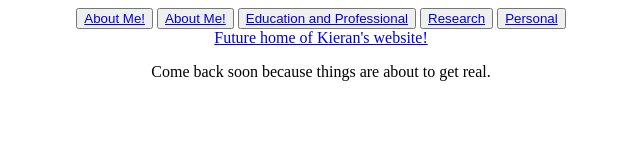
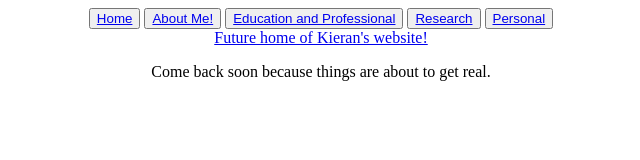
Before and after one commit to Kieran-Egan/kieran-egan.github.io, a plain HTML site: page index.html in a window 1280 px wide. Shown: the whole page, without its empty margins (319-959 px from the left). Drawn offline with Linux system fonts and the light colour scheme.

Commit message:
Fixed home header words

```diff
--- a/index.html
+++ b/index.html
@@ -6,7 +6,7 @@
     </head>
     <body>
             <center>
-            <button> <a href=index.html>About Me!</a> </button>
+            <button> <a href=index.html>Home</a> </button>
             <button> <a href=about_me.html>About Me!</a> </button>
             <button> <a href=edu_and_pro.html>Education and Professional</a> </button>
             <button> <a href=research.html>Research </a> </button>
```
